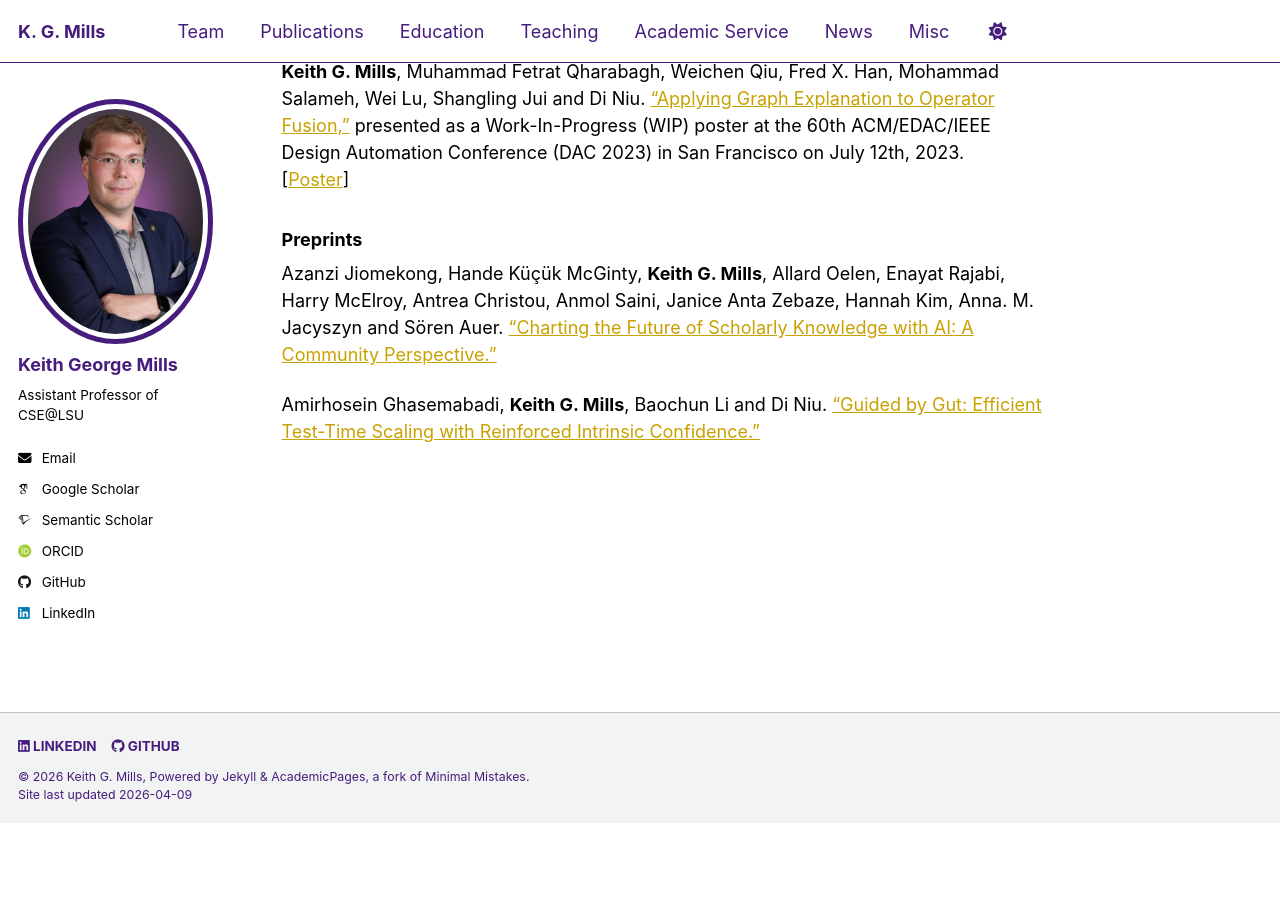
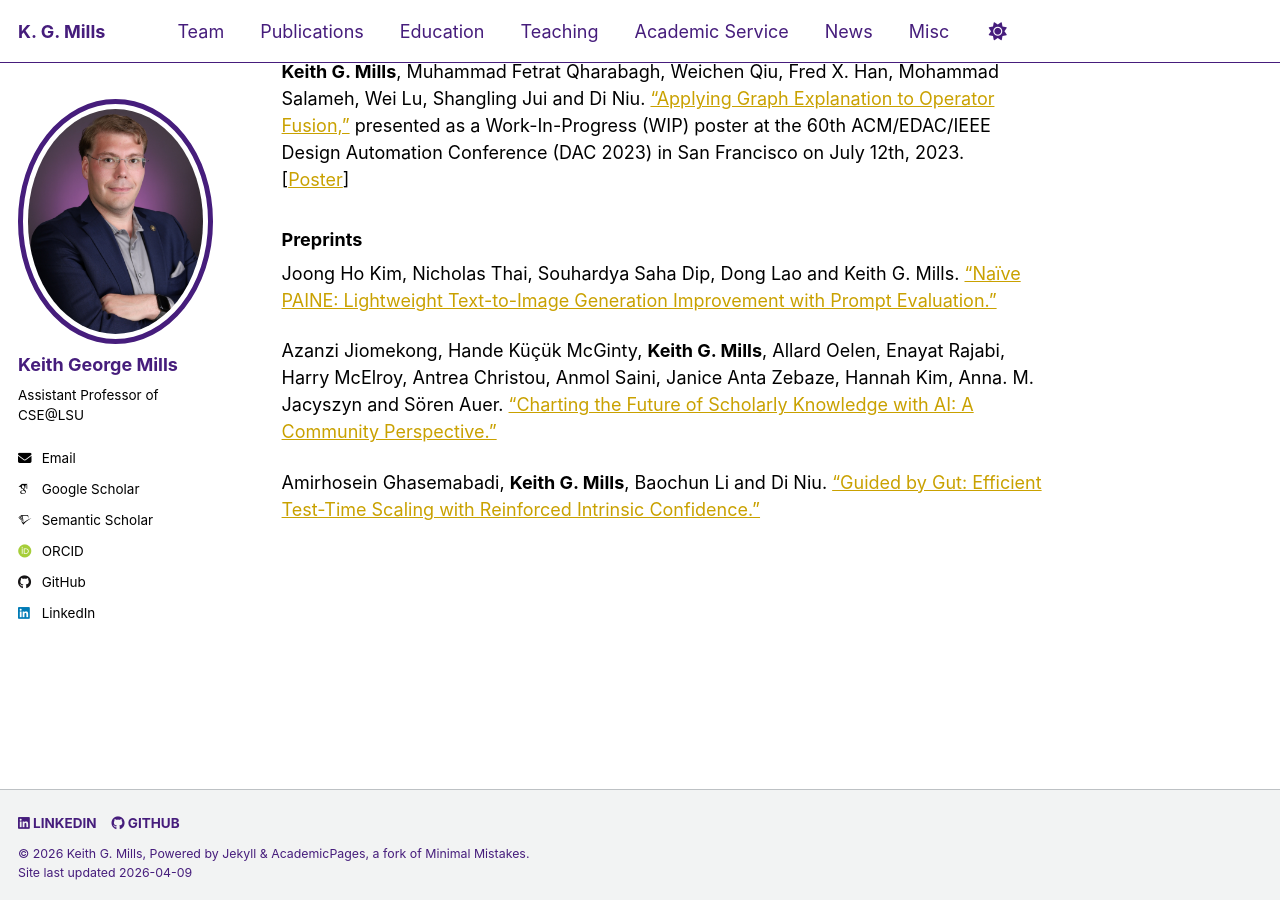
Before and after one commit to kgmills/kgmills.github.io, a Jekyll site: the page built from _pages/publications.md, in a window 1280 px wide and 900 px high, scrolled down 2770 px. Built offline with Jekyll 4.4.1, drawn with Linux system fonts in a browser that asks for light colours; some web fonts are replaced; before the commit the page ends 3593 px from its top, so only the background shows below that.

Commit message:
Naive PAINE on ArXiv

```diff
--- a/_pages/publications.md
+++ b/_pages/publications.md
@@ -64,6 +64,8 @@ Chenglin Li, **Keith Mills**, Rui Zhu, Di Niu, Hongwen Zhang and Husam Kinawi. <
 
 
 ### Preprints
+Joong Ho Kim, Nicholas Thai, Souhardya Saha Dip, Dong Lao and Keith G. Mills. <a href="https://arxiv.org/abs/2603.12506">"Naïve PAINE: Lightweight Text-to-Image Generation Improvement with Prompt Evaluation."</a>
+
 Azanzi Jiomekong, Hande Küçük McGinty, **Keith G. Mills**, Allard Oelen, Enayat Rajabi, Harry McElroy, Antrea Christou, Anmol Saini, Janice Anta Zebaze, Hannah Kim, Anna. M. Jacyszyn and Sören Auer. <a href="https://arxiv.org/abs/2509.02581">"Charting the Future of Scholarly Knowledge with AI: A Community Perspective."</a>
 
 Amirhosein Ghasemabadi, **Keith G. Mills**, Baochun Li and Di Niu. <a href="https://arxiv.org/abs/2505.20325">"Guided by Gut: Efficient Test-Time Scaling with Reinforced Intrinsic Confidence."</a>
```
